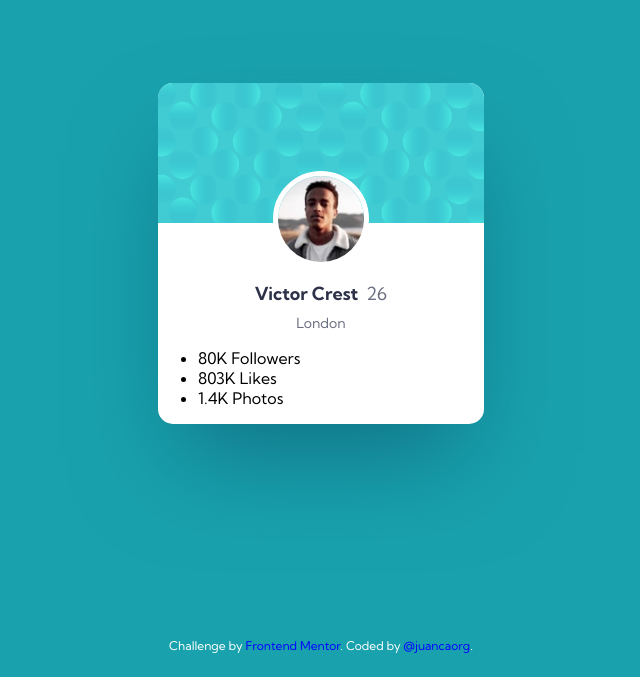
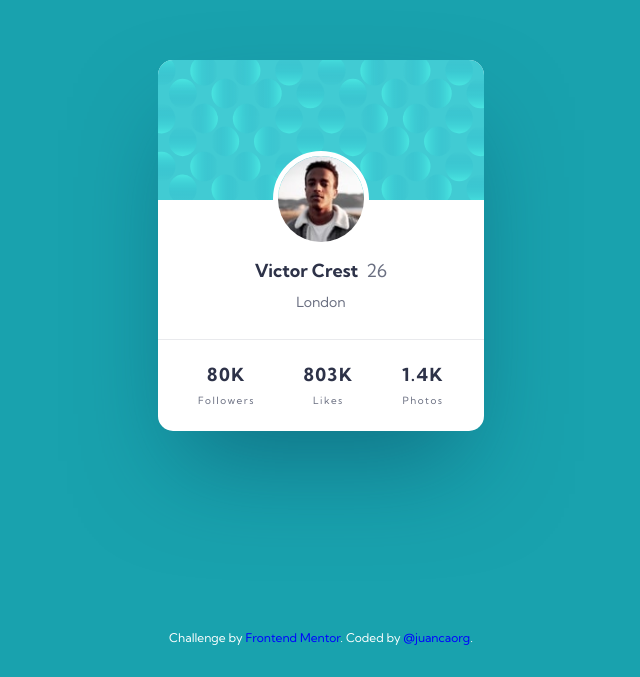
Before and after one commit to juancaorg/profile-card-component, a plain HTML site: page index.html in a window 1280 px wide. Shown: the part 139-816 px from the top of the page, without its empty margins (319-959 px from the left). Drawn offline with Linux system fonts and the light colour scheme.

Commit message:
feat(style): set margin, padding and border to 0, fix primary color, add light gray color, fix positioning, add user__stats and user__stats--number styling

```diff
--- a/style.css
+++ b/style.css
@@ -7,22 +7,26 @@
 *::before,
 *::after {
   box-sizing: border-box;
+  margin: 0;
+  padding: 0;
+  border: 0;
 }
 
 :root {
   /* Primary colors. */
-  --clr-dark-blue: hsl(185, 75%, 39%);
+  --clr-dark-cyan: hsl(185, 75%, 39%);
   --clr-very-dark-desaturated-blue: hsl(229, 23%, 23%);
   --clr-dark-grayish-blue: hsl(227, 10%, 46%);
   /* Neutral color. */
   --clr-dark-gray: hsl(0, 0%, 59%);
+  --clr-light-gray: hsl(225, 10%, 92%);
   /* Fonts. */
   --ff-primary: "Kumbh Sans", sans-serif;
 }
 
 body {
   min-height: 100vh;
-  background-color: var(--clr-dark-blue);
+  background-color: var(--clr-dark-cyan);
   font-family: var(--ff-primary);
   font-weight: 400;
   display: flex;
@@ -50,7 +54,7 @@ body {
   width: 6rem;
   position: absolute;
   left: calc(50% - 6rem / 2);
-  top: calc(50% - 6rem / 2 - 34px);
+  top: calc(50% - 6rem / 2 - 47px);
   z-index: 1;
 }
 
@@ -61,6 +65,7 @@ body {
   line-height: 1.375rem;
   text-align: center;
   margin-top: 3.5rem;
+  margin-bottom: 0.75rem;
 }
 
 .user__age {
@@ -75,7 +80,33 @@ body {
   font-size: 0.875rem;
   line-height: 1.0625rem;
   text-align: center;
-  margin-top: -0.125rem;
+  margin-bottom: 1.75rem;
+}
+
+.user__stats {
+  border-top: 1px solid var(--clr-light-gray);
+  padding: 1.5rem 2.5rem;
+  color: var(--clr-dark-grayish-blue);
+  font-weight: 400;
+  font-size: 0.625rem;
+  letter-spacing: 0.09375rem;
+  line-height: 0.75rem;
+  list-style-type: none;
+  text-align: center;
+  display: flex;
+  flex-direction: row;
+  justify-content: space-between;
+}
+
+.user__stats--number {
+  color: var(--clr-very-dark-desaturated-blue);
+  font-weight: 700;
+  font-size: 1.125rem;
+  line-height: 1.375rem;
+  text-align: center;
+  margin-bottom: 0.5625rem;
+  display: flex;
+  flex-direction: column;
 }
 
 .attribution {
```
